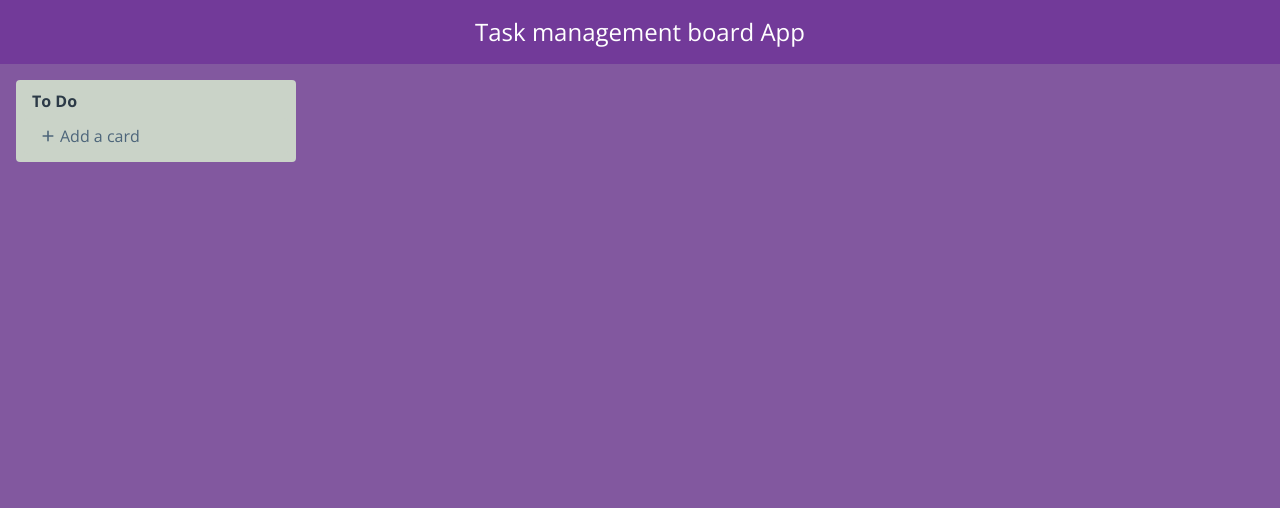
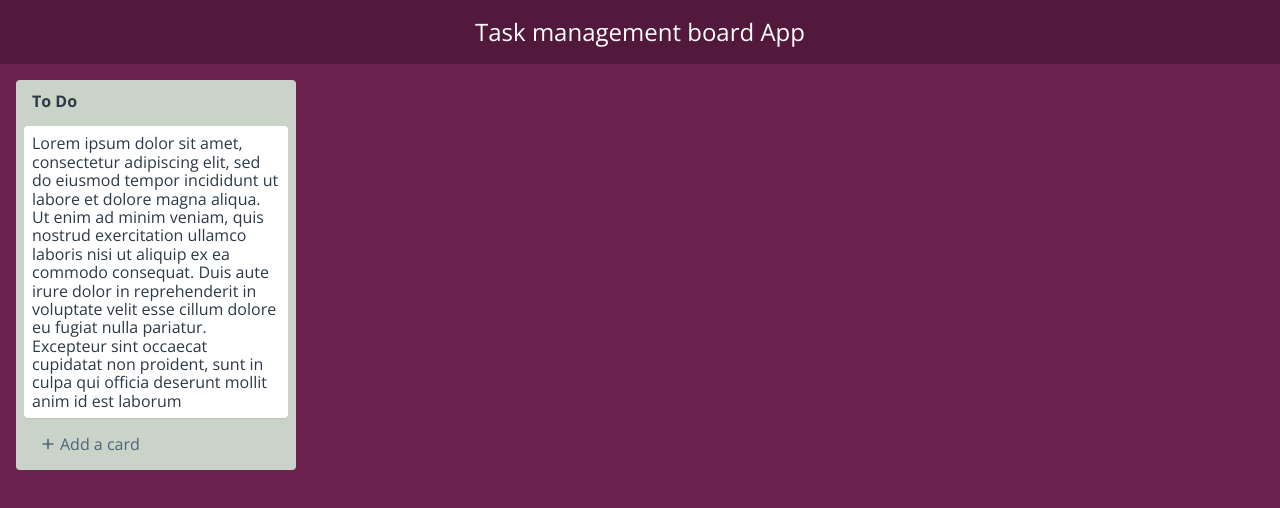
Before and after one commit to mohamedmagdy17593/board-app, a React (Create React App) app: page / in a window 1280 px wide. Shown: the top 508 px of the page. Built offline with nearby package versions, Linux system fonts and the light colour scheme.

Commit message:
handle card scroll

```diff
--- a/src/App.scss
+++ b/src/App.scss
@@ -1,15 +1,15 @@
 .App {
   height: 100vh;
   width: 100%;
-  background: #82589f;
+  background: #6d214f;
   display: grid;
-  grid-template-rows: 64px 1fr;
+  grid-template-rows: 64px calc(100vh - 64px);
 }
 
 .App__header {
   font-size: 24px;
   color: white;
-  background: #723a99;
+  background: #53193c;
   display: grid;
   place-items: center;
 }
--- a/src/components/Board/AddCard/AddCard.scss
+++ b/src/components/Board/AddCard/AddCard.scss
@@ -6,7 +6,7 @@
   margin-bottom: 8px;
 }
 
-.AddCard__actions__wrappers {
+.AddCard__actions {
   > * + * {
     margin-left: 8px;
   }
--- a/src/components/Board/AddCard/AddCard.tsx
+++ b/src/components/Board/AddCard/AddCard.tsx
@@ -12,10 +12,12 @@ interface AddCardProps {
 
 function AddCard({ close, onAdd }: AddCardProps) {
   let addCardRef = useRef<HTMLDivElement>(null);
+  let actionsRef = useRef<HTMLDivElement>(null);
   let textAreaRef = useRef<HTMLTextAreaElement>(null);
   let [text, setText] = useState('');
 
   useEffect(() => {
+    textAreaRef.current?.scrollIntoView();
     textAreaRef.current?.focus();
   }, []);
 
@@ -54,7 +56,7 @@ function AddCard({ close, onAdd }: AddCardProps) {
             }
           }}
         ></textarea>
-        <div className="AddCard__actions__wrappers">
+        <div ref={actionsRef} className="AddCard__actions">
           <button className="btn btn--success" type="submit">
             <SaveIcon className="btn__icon" />
             Save
--- a/src/components/Board/Board.scss
+++ b/src/components/Board/Board.scss
@@ -1,12 +1,20 @@
 .Board {
-  padding: 8px;
   color: #2c3a47;
   background: #cad3c8;
   border-radius: 4px;
   width: 280px;
+  max-height: 100%;
+  display: grid;
+  grid-template-rows: auto 1fr;
 }
 
 .Board__header {
-  padding: 4px 8px 8px;
+  padding: 12px 16px 8px;
   font-weight: 700;
 }
+
+.Board__content {
+  padding: 8px;
+  max-height: 100%;
+  overflow: auto;
+}
--- a/src/components/Board/Board.tsx
+++ b/src/components/Board/Board.tsx
@@ -23,12 +23,14 @@ function Board() {
     <div className="Board">
       <div className="Board__header">To Do</div>
 
+      <div className="Board__content">
         <div className="Board__cards__wrapper">
           {todos.map((item) => {
             return <BoardCard key={item.id} item={item} />;
           })}
         </div>
 
+        <div className="Board__actions">
           {isAdd ? (
             <AddCard
               close={closeAddCard}
@@ -38,13 +40,13 @@ function Board() {
               }}
             />
           ) : (
-        <div className="Board__actions">
             <button className="btn btn--block" onClick={() => setIsAdd(true)}>
               <PlusIcon className="btn__icon" />
               Add a card
             </button>
+          )}
         </div>
-      )}
+      </div>
     </div>
   );
 }
--- a/src/features/board/board.ts
+++ b/src/features/board/board.ts
@@ -13,7 +13,52 @@ export interface BoardState {
 }
 
 const initialState: BoardState = {
-  todos: [],
+  todos: [
+    {
+      id: nanoid(),
+      text: `
+Lorem ipsum dolor sit amet, consectetur adipiscing elit,
+sed do eiusmod tempor incididunt ut labore et dolore magna aliqua.
+Ut enim ad minim veniam, quis nostrud exercitation ullamco laboris nisi ut aliquip ex ea commodo consequat.
+Duis aute irure dolor in reprehenderit in voluptate velit esse cillum dolore eu fugiat nulla pariatur.
+Excepteur sint occaecat cupidatat non proident, sunt in culpa qui officia deserunt mollit anim id est laborum
+      `,
+      description: '',
+    },
+    //     {
+    //       id: nanoid(),
+    //       text: `
+    // Lorem ipsum dolor sit amet, consectetur adipiscing elit,
+    // sed do eiusmod tempor incididunt ut labore et dolore magna aliqua.
+    // Ut enim ad minim veniam, quis nostrud exercitation ullamco laboris nisi ut aliquip ex ea commodo consequat.
+    // Duis aute irure dolor in reprehenderit in voluptate velit esse cillum dolore eu fugiat nulla pariatur.
+    // Excepteur sint occaecat cupidatat non proident, sunt in culpa qui officia deserunt mollit anim id est laborum
+    //       `,
+    //       description: '',
+    //     },
+    //     {
+    //       id: nanoid(),
+    //       text: `
+    // Lorem ipsum dolor sit amet, consectetur adipiscing elit,
+    // sed do eiusmod tempor incididunt ut labore et dolore magna aliqua.
+    // Ut enim ad minim veniam, quis nostrud exercitation ullamco laboris nisi ut aliquip ex ea commodo consequat.
+    // Duis aute irure dolor in reprehenderit in voluptate velit esse cillum dolore eu fugiat nulla pariatur.
+    // Excepteur sint occaecat cupidatat non proident, sunt in culpa qui officia deserunt mollit anim id est laborum
+    //       `,
+    //       description: '',
+    //     },
+    //     {
+    //       id: nanoid(),
+    //       text: `
+    // Lorem ipsum dolor sit amet, consectetur adipiscing elit,
+    // sed do eiusmod tempor incididunt ut labore et dolore magna aliqua.
+    // Ut enim ad minim veniam, quis nostrud exercitation ullamco laboris nisi ut aliquip ex ea commodo consequat.
+    // Duis aute irure dolor in reprehenderit in voluptate velit esse cillum dolore eu fugiat nulla pariatur.
+    // Excepteur sint occaecat cupidatat non proident, sunt in culpa qui officia deserunt mollit anim id est laborum
+    //       `,
+    //       description: '',
+    //     },
+  ],
 };
 
 export const boardSlice = createSlice({
```
Lines whose indentation alone changed are shown as unchanged.
